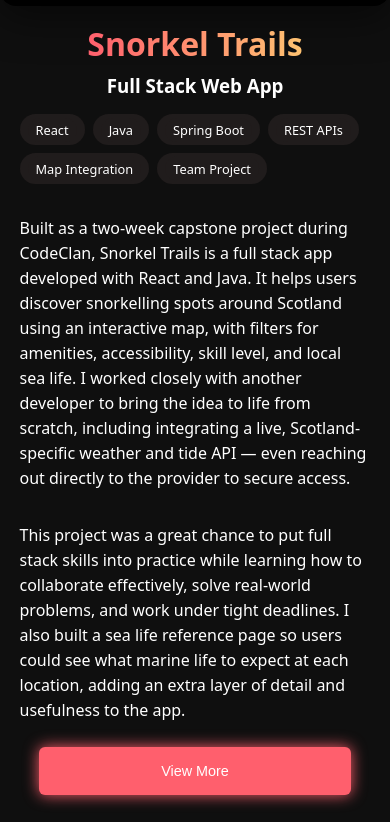
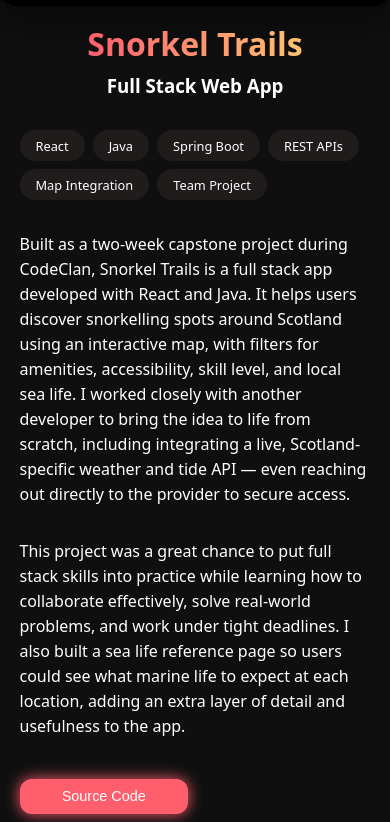
Before and after one commit to TomRgrant/ThomasGrantPortfolio, a React (Vite) app in the folder ThomasGrantPortfolio/: page / in a window 390 px wide. Shown: the part 1175-1997 px from the top of the page. Built offline with nearby package versions, Linux system fonts and the light colour scheme.

Commit message:
updated demo and source code buttons on project card and made social bar hidden on mobile

```diff
--- a/ThomasGrantPortfolio/src/Components/ProjectCards.jsx
+++ b/ThomasGrantPortfolio/src/Components/ProjectCards.jsx
@@ -23,7 +23,8 @@ const ProjectCards = ({ projects }) => {
       <p>{project.desc2}</p>
 
       <div className="project-buttons">
-        <button>View More</button>
+        <a href={project.demo} target="blank"><button>Source Code</button></a>
+        <a href={project.demo} target="blank" style={{ display: project.demo ? "inline-block" : "none" }}><button>Demo</button></a>
       </div>
     </div>
 
--- a/ThomasGrantPortfolio/src/Containers/ProjectPage.jsx
+++ b/ThomasGrantPortfolio/src/Containers/ProjectPage.jsx
@@ -18,7 +18,9 @@ const ProjectPage = () => {
   "description": "Built as a two-week capstone project during CodeClan, Snorkel Trails is a full stack app developed with React and Java. It helps users discover snorkelling spots around Scotland using an interactive map, with filters for amenities, accessibility, skill level, and local sea life. I worked closely with another developer to bring the idea to life from scratch, including integrating a live, Scotland-specific weather and tide API — even reaching out directly to the provider to secure access.",
   "desc2": "This project was a great chance to put full stack skills into practice while learning how to collaborate effectively, solve real-world problems, and work under tight deadlines. I also built a sea life reference page so users could see what marine life to expect at each location, adding an extra layer of detail and usefulness to the app.",
   "img": pokemon,
-  "tags": ["React", "Java", "Spring Boot", "REST APIs", "Map Integration", "Team Project"]
+  "tags": ["React", "Java", "Spring Boot", "REST APIs", "Map Integration", "Team Project"],
+  "code":"",
+  "demo":""
 },
 {
   "title": "Mind Blank",
@@ -26,7 +28,9 @@ const ProjectPage = () => {
   "description": "Mind Blank is a trivia quiz game built in one week as part of a team project with three other developers. Players can choose question categories and difficulty levels, making it a fun and flexible way to test your knowledge. My main contributions were building the interactive timer bar and implementing the category selection system, while also taking on a key role as a bug fixer throughout development.",
   "desc2": "This project was a great opportunity to work closely with a team under tight deadlines, taking ownership of specific features while supporting others wherever needed. It gave me the chance to grow my problem-solving skills and contribute to a polished final product, all while learning to adapt quickly in a fast-paced dev cycle.",
   "img": mindblank,
-  "tags": ["JavaScript", "React", "Team Project", "Trivia Game", "UI Components", "Problem Solving"]
+  "tags": ["JavaScript", "React", "Team Project", "Trivia Game", "UI Components", "Problem Solving"],
+  "code":"",
+  "demo":"https://www.youtube.com/watch?v=a67F0SbpY6g"
 },
 {
   "title": "Who's That Pokémon?",
@@ -34,7 +38,9 @@ const ProjectPage = () => {
   "description": "This project was my very first solo build at CodeClan, created over a weekend as part of a self-directed challenge to explore APIs. I chose the PokéAPI and built a web-based game inspired by the classic 'Who's That Pokémon?' format. The app randomly selects a Pokémon and presents it to the user. Players can either take a guess or reveal the correct answer, and the app also includes a skip option to move on. It’s a simple but engaging concept that let me explore API data in a fun, interactive way.",
   "desc2": "The real value of this project was how much I learned in such a short time. It was my first time working with external APIs independently, while still getting to grips with React and the overall component-based structure. I had to figure out how to handle asynchronous data, manage user interactions, and structure my code clearly — all without leaning on a team. It boosted my confidence in debugging and problem-solving, and showed me how much I enjoy turning data into interactive user experiences.",
   "img": pokemon,
-  "tags": ["React", "JavaScript", "APIs", "Solo Project", "PokéAPI", "Async Data", "Beginner Friendly"]
+  "tags": ["React", "JavaScript", "APIs", "Solo Project", "PokéAPI", "Async Data", "Beginner Friendly"],
+  "code":"",
+  "demo":"https://tomrgrant.github.io/Pokemon-api-weekend-hw/"
 }
 
 
--- a/ThomasGrantPortfolio/src/Styles/Showcase.css
+++ b/ThomasGrantPortfolio/src/Styles/Showcase.css
@@ -38,8 +38,11 @@
     margin-bottom: 0.5rem;
     padding: 0;
 }
+.left>h3 {
+    margin-bottom: 1rem;
+}
 
-.project-buttons>button {
+.project-buttons>a>button {
     background: #ff5f6d;
     color: #fff;
     padding: 1rem 2rem;
@@ -48,11 +51,11 @@
     border-radius: 6px;
     cursor: pointer;
     box-shadow: 0 0 15px #ff5f6d;
-  transition: all 1s , box-shadow 0.2s ease;
+    transition: all 1s, box-shadow 0.2s ease;
     margin-top: 1.5rem;
 }
 
-.project-buttons>button:hover {
+.project-buttons>a>button:hover {
     transform: scale(1.05);
     box-shadow: 0 0 25px #ff5f6d;
     background: linear-gradient(90deg, #ff5f6d, #ffc371);
@@ -64,7 +67,7 @@
     gap: 0.5rem;
 }
 
-.tag{
+.tag {
     background-color: #201c1c;
     margin: 0;
     padding: .35rem;
@@ -72,9 +75,9 @@
 }
 
 .project-buttons {
-
+    display: flex;
+    gap: 2rem;
 }
-
 
 .right {
     width: 45%;
@@ -93,7 +96,7 @@
     background-color: #000;
     padding: .5rem;
     border-radius: 1rem;
-  box-shadow: 0 10px 40px rgba(0,0,0,0.5);
+    box-shadow: 0 10px 40px rgba(0, 0, 0, 0.5);
     display: inline-block;
 }
 
@@ -152,15 +155,12 @@
     object-fit: cover;
 }
 
-
-
 /* ------------------------------------------------------------------------- */
-
 /* Responsive layout for small screens */
 @media (max-width: 768px) {
     .card-wrapper {
         flex-direction: column-reverse;
-    margin:  0;
+        margin: 0;
         margin-top: 5rem;
     }
 
@@ -189,21 +189,32 @@
 
     .project-buttons {
         display: flex;
-    flex-direction: column;
+        flex-wrap: wrap;
+        justify-content: flex-start;
         align-items: center;
-    width: 100%;
+        width: 90%;
+        gap: 0.8rem;
+        margin-top: 1rem;
     }
 
-  .project-buttons > button {
-    width: 80%;
-    font-size: 1rem;
+    .project-buttons > a {
+        flex: 1 1 auto;
+        max-width: 48%;
+    }
+
+    .project-buttons > a > button {
+        width: auto;
+        min-width: 100%;
+        font-size: 0.85rem;
+        padding: 0.6rem 1.2rem;
+        border-radius: 12px;
+        white-space: nowrap;
     }
 
     .tags {
-    justify-content: center;
+        justify-content: flex-start;
         flex-wrap: wrap;
         margin-top: 1rem;
-    justify-content: start;
         width: 90%;
     }
 
@@ -213,7 +224,7 @@
     }
 }
 
-
+/* Clamp scaling for headings and paragraphs */
 .left > h1 > span {
     font-size: clamp(2rem, 5vw, 4rem);
 }
@@ -222,6 +233,6 @@
     font-size: clamp(1rem, 2vw, 1.3rem);
 }
 
-.project-buttons > button {
+.project-buttons > a > button {
     font-size: clamp(0.9rem, 1.5vw, 1rem);
 }
--- a/ThomasGrantPortfolio/src/Styles/SocialSidebar.css
+++ b/ThomasGrantPortfolio/src/Styles/SocialSidebar.css
@@ -28,3 +28,9 @@
   background-color: #ff5f6d;
   margin-top: 0.5rem;
 }
+
+@media (max-width: 768px) {
+  .social-sidebar {
+  display: none;
+}
+}
```
Lines whose indentation alone changed are shown as unchanged.
